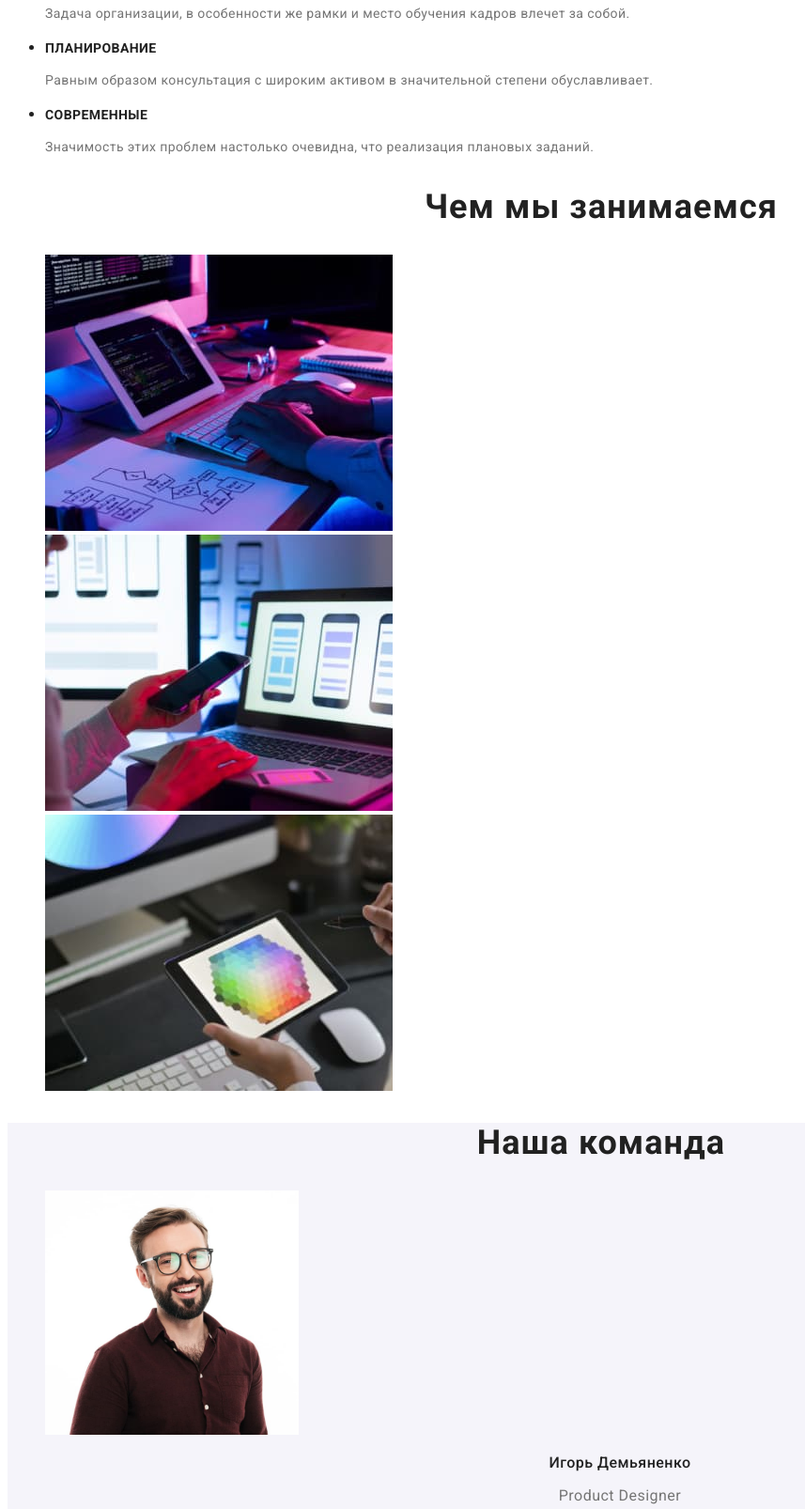
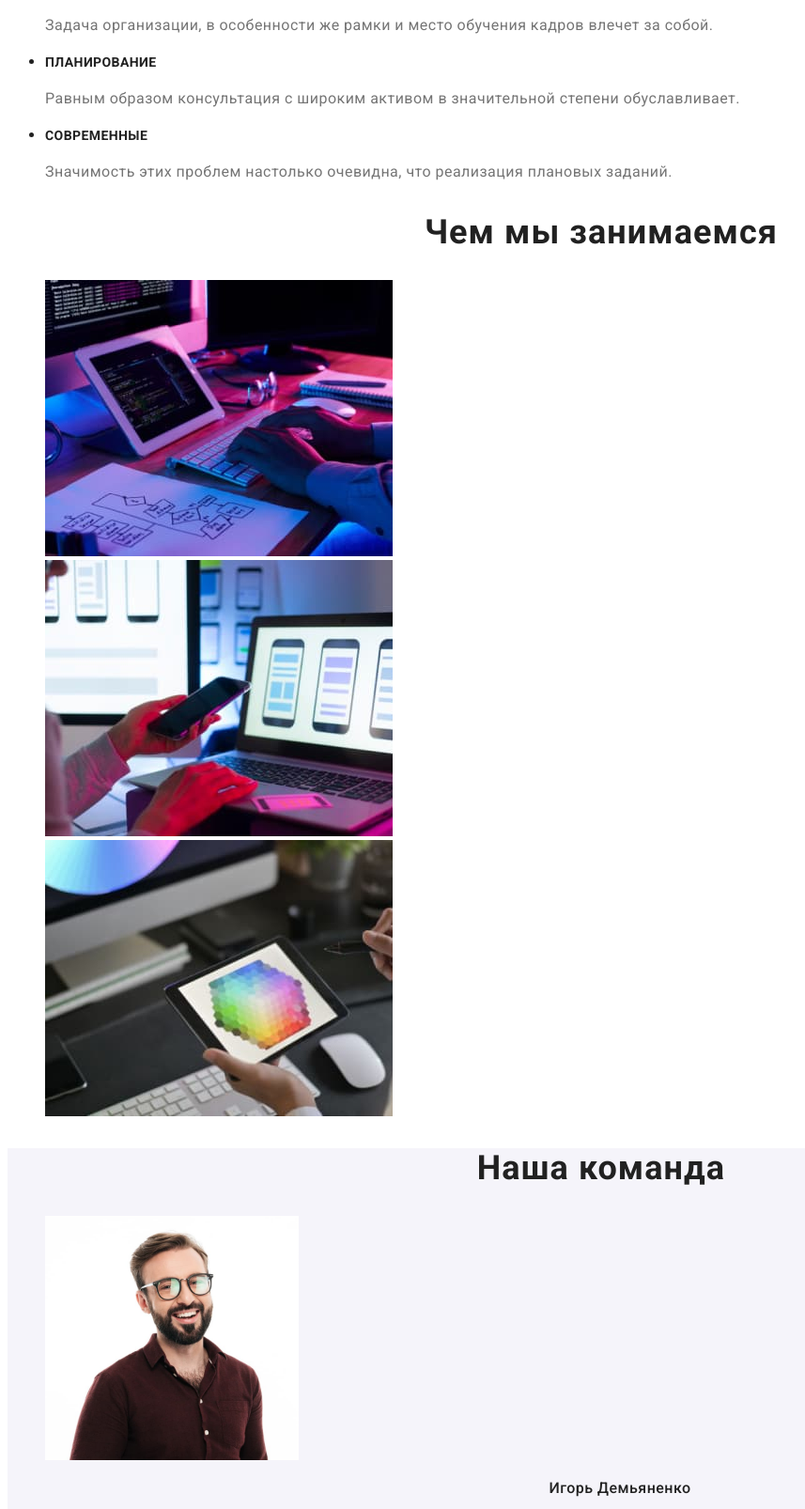
Before and after one commit to sanlander/goit-markup-hw-02, a plain HTML site: page index.html in a window 1280 px wide. Shown: the part 971-2577 px from the top of the page at 94% size, without its empty margins (0-857 px from the left). Drawn offline with Linux system fonts and the light colour scheme.

Commit message:
font-weight 400 delete

```diff
--- a/css/styles.css
+++ b/css/styles.css
@@ -79,8 +79,6 @@ height: 600px;
     text-transform: uppercase;
 }
 .feature-text {
-    font-weight: 400;
-    font-size: 14px;
     line-height: 1.71;
     letter-spacing: 0.03em;
     color: var(--second-text-color);
@@ -108,7 +106,6 @@ height: 600px;
 }
 .post {
     color: var(--second-text-color);
-    font-weight: 400;
 }
 
 
@@ -125,7 +122,6 @@ height: 600px;
     color: var(--primary-text-color);
 }
 .work-examples-type {
-    font-weight: 400;
     font-size: 16px;
     line-height: 1.88;
     letter-spacing: 0.03em;
@@ -165,7 +161,6 @@ height: 600px;
 }
 .address {
     font-style: normal;
-    font-weight: 400;
     font-size: 14px;
     line-height: 1.71;
     letter-spacing: 0.03em;
```
